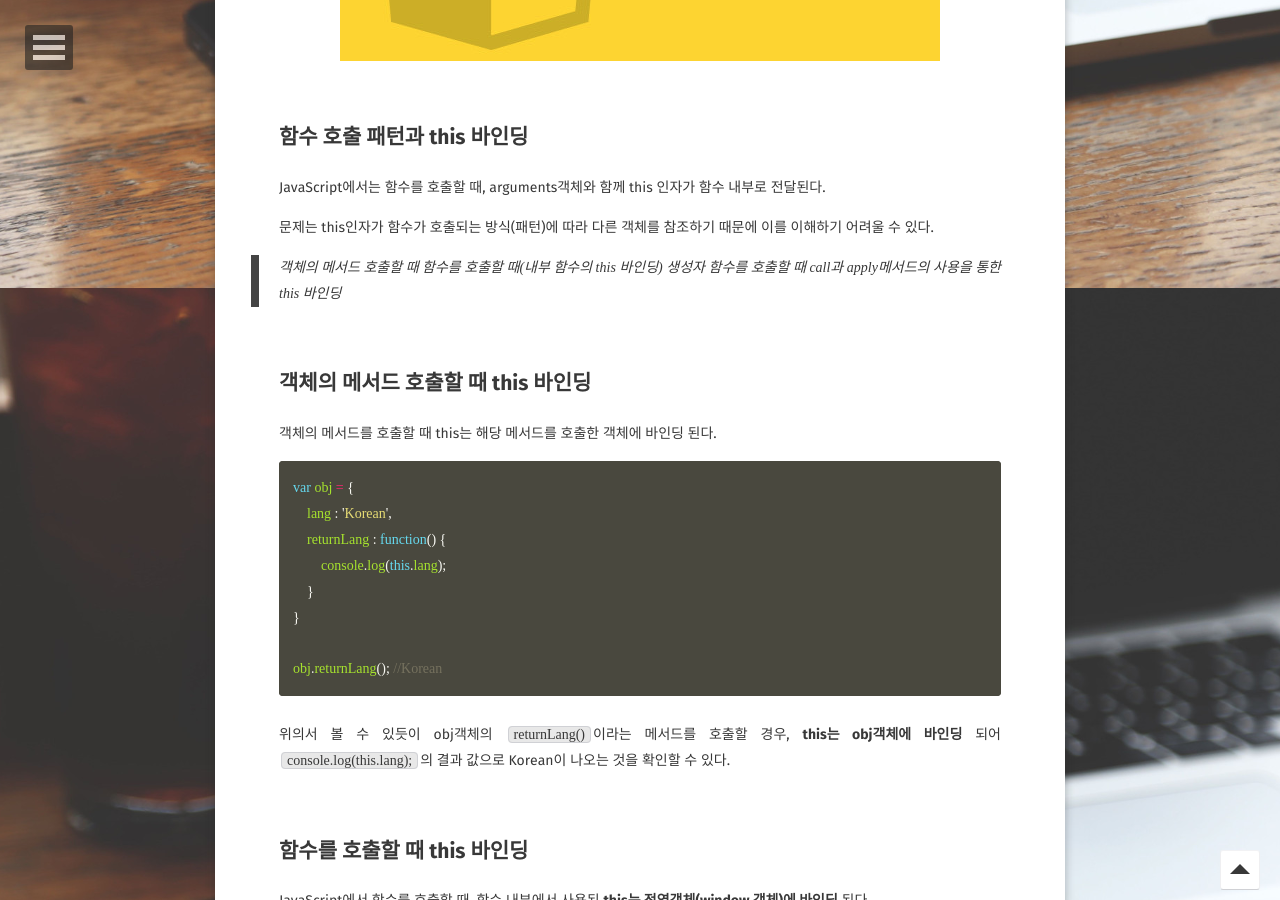
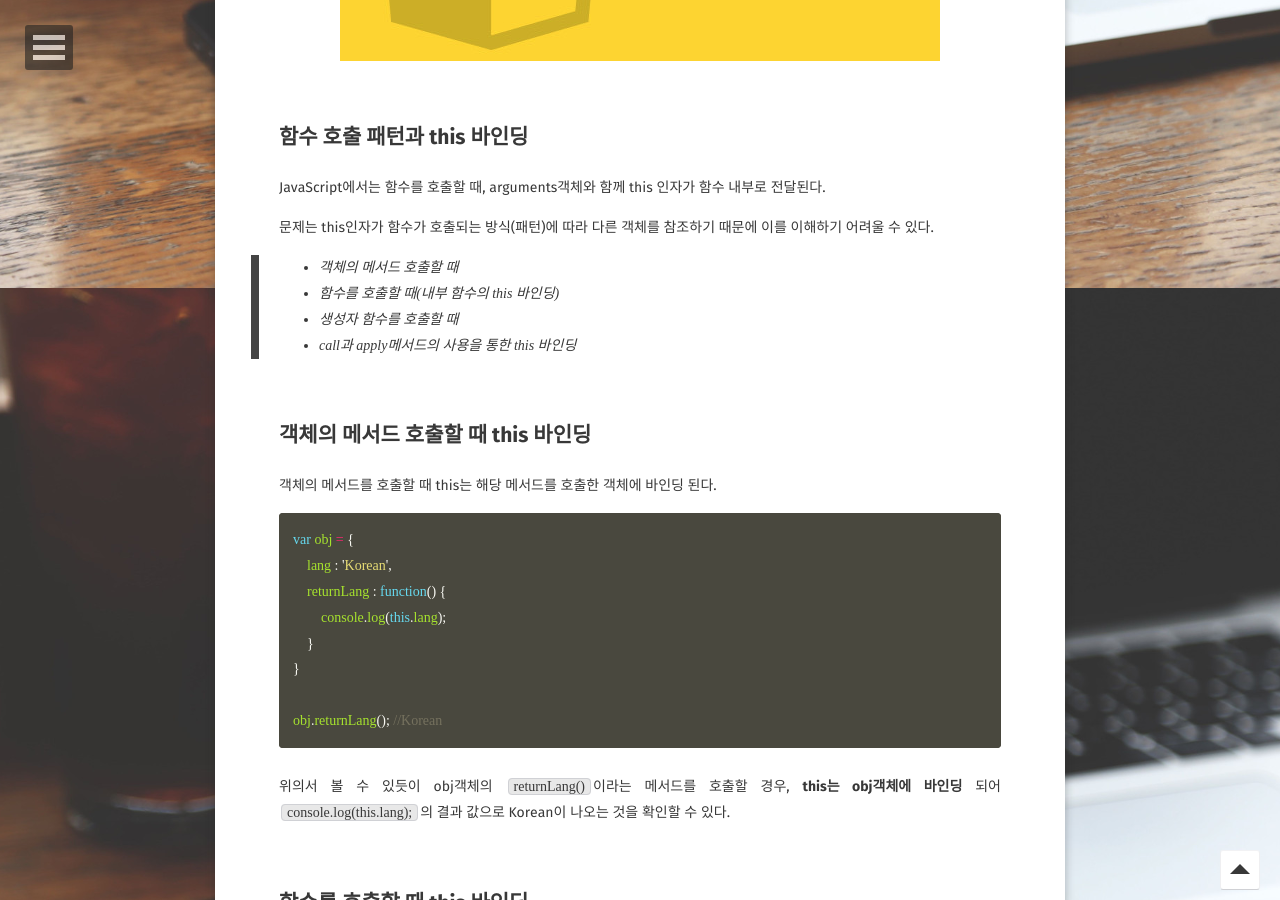
Before and after one commit to BKJang/DEVLOG, a Jekyll site: the page built from _posts/javascript/2018-09-28-Calling_Function_and_this.md, in a window 1280 px wide and 900 px high, scrolled down 612 px. Built offline with Jekyll 4.4.1, drawn with Linux system fonts in a browser that asks for light colours; some web fonts are replaced; comment, search, counter and statistics services are not loaded; some of the changed text lies outside the part shown.

````diff
--- a/_posts/javascript/2018-09-28-Calling_Function_and_this.md
+++ b/_posts/javascript/2018-09-28-Calling_Function_and_this.md
@@ -19,10 +19,10 @@ JavaScript에서는 함수를 호출할 때, arguments객체와 함께 this 인
 
 문제는 this인자가 함수가 호출되는 방식(패턴)에 따라 다른 객체를 참조하기 때문에 이를 이해하기 어려울 수 있다.
 
-> 객체의 메서드 호출할 때
-> 함수를 호출할 때(내부 함수의 this 바인딩)
-> 생성자 함수를 호출할 때
-> call과 apply메서드의 사용을 통한 this 바인딩
+> * 객체의 메서드 호출할 때
+> * 함수를 호출할 때(내부 함수의 this 바인딩)
+> * 생성자 함수를 호출할 때
+> * call과 apply메서드의 사용을 통한 this 바인딩
 
 <br/>
 
@@ -178,7 +178,7 @@ console.log(window.sex); //male
 
 ```javascript
 function Developer(name, age, sex) {
-    if(!(this instanceof arguments.callee)) //this가 Developer의 인스턴스 인지 확인
+    if(!(this instanceof arguments.callee)) //this가 Developer의 인스턴스인지 확인
         return new Developer(name, age, sex); //인스턴스가 아니라면 생성
 
     this.name = name ? name : '';
````
Also changed, not shown: other parts of _posts/javascript/2018-09-28-Calling_Function_and_this.md (+3 -0 lines).
